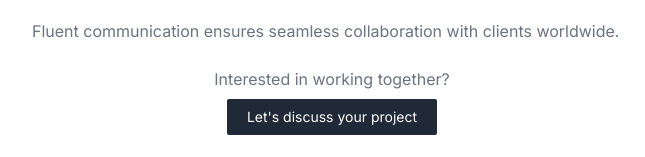
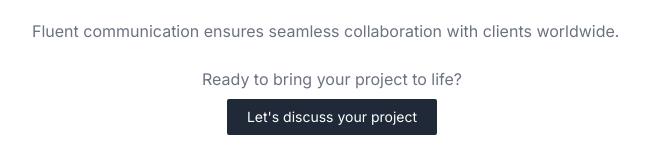
Before and after one commit to alexdevero/alex-devero-website-nextjs, a Next.js app: page /cv in a window 1280 px wide. Shown: the part 1609-1766 px from the top of the page, without its empty margins (308-953 px from the left). Built offline with nearby package versions, Linux system fonts and the light colour scheme; no server answers; some icons are missing; what next-recaptcha-v3 would draw is missing.

Commit message:
fix: make Cta more flexible

```diff
--- a/src/components/Cta/Cta.tsx
+++ b/src/components/Cta/Cta.tsx
@@ -3,12 +3,20 @@ import type { FC } from 'react'
 import { Link } from '../Link'
 import { Typography } from '../Typography'
 
-export const Cta: FC = () => (
+type Props = {
+  text?: string
+  ctaText?: string
+}
+
+export const Cta: FC<Props> = ({
+  text = 'Interested in working together?',
+  ctaText = "Let's discuss your project",
+}) => (
   <div className="mt-2 flex flex-col items-center justify-center gap-2">
-    <Typography>Interested in working together?</Typography>
+    <Typography>{text}</Typography>
 
     <Link href="/contact" buttonStyle>
-      Let's discuss your project
+      {ctaText}
     </Link>
   </div>
 )
--- a/src/components/Pages/CvPage/CvPage.tsx
+++ b/src/components/Pages/CvPage/CvPage.tsx
@@ -17,6 +17,6 @@ export const CvPage: FC = () => (
 
     <Skills />
 
-    <Cta />
+    <Cta text="Ready to bring your project to life?" />
   </DefaultLayout>
 )
```
